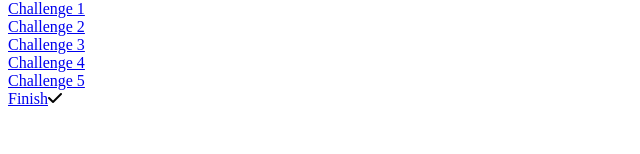
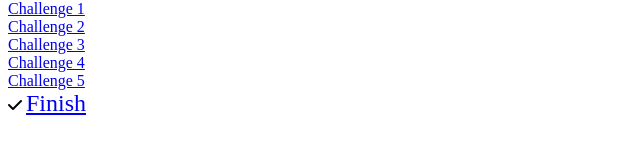
Before and after one commit to overscrap/nomardcoder-vanilla-js, a plain HTML site: page index.html in a window 1280 px wide. Shown: the part 114-268 px from the top of the page, without its empty margins (0-640 px from the left). Drawn offline with Linux system fonts and the light colour scheme.

Commit message:
대문수정

```diff
--- a/index.html
+++ b/index.html
@@ -16,8 +16,12 @@
             Challenge 4</a></div>
     <div><a href="https://overscrap.github.io/nomardcoder-vanilla-js/challenge/5/index.html" target="_blank">
             Challenge 5</a></div>
-    <div><a href="https://overscrap.github.io/nomardcoder-vanilla-js/challenge/finish/index.html" target="_blank">
-            Finish</a><i class="fa-solid fa-check"></i></div>
+    <div>
+        <i class="fa-solid fa-check"></i>
+        <a href="https://overscrap.github.io/nomardcoder-vanilla-js/challenge/finish/index.html" target="_blank"
+            style="font-size: 24px;">
+            Finish</a>
+    </div>
     <script src="https://kit.fontawesome.com/43ac1c356f.js" crossorigin="anonymous"></script>
 </body>
 
```
